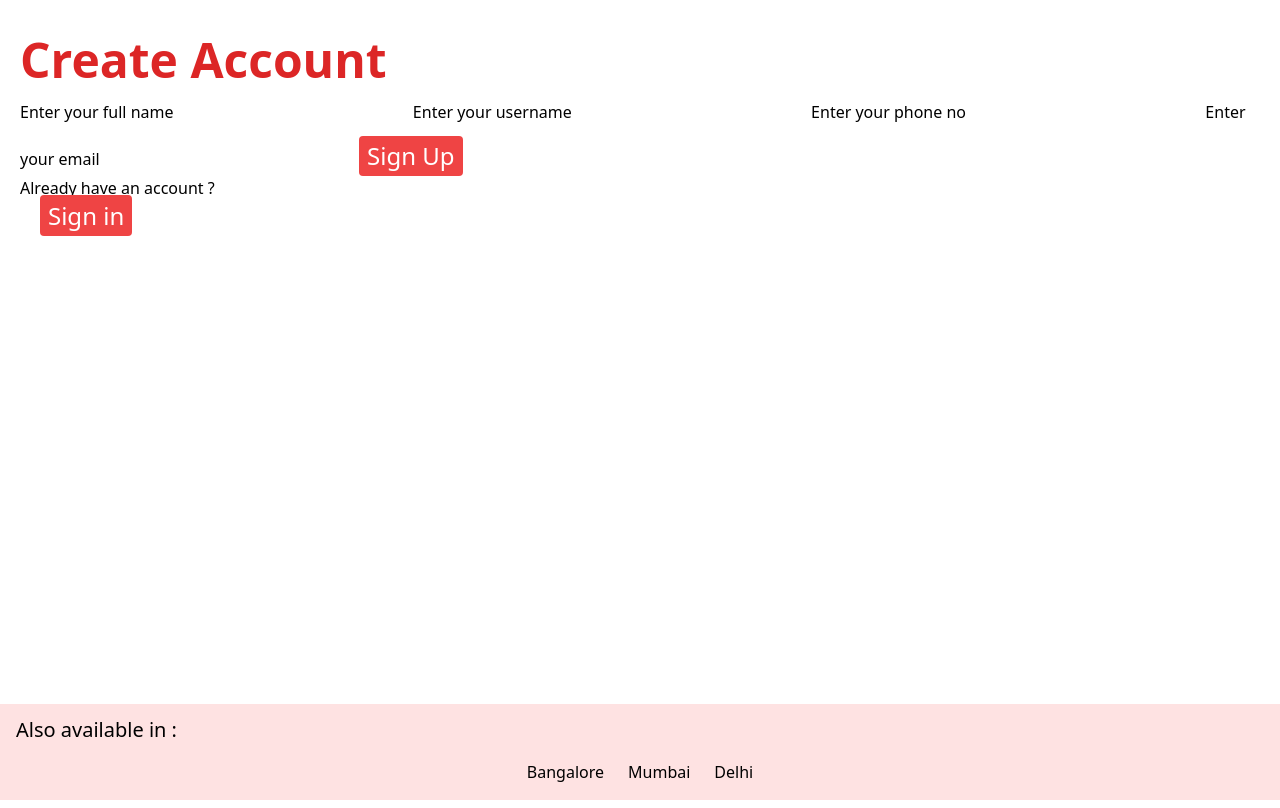
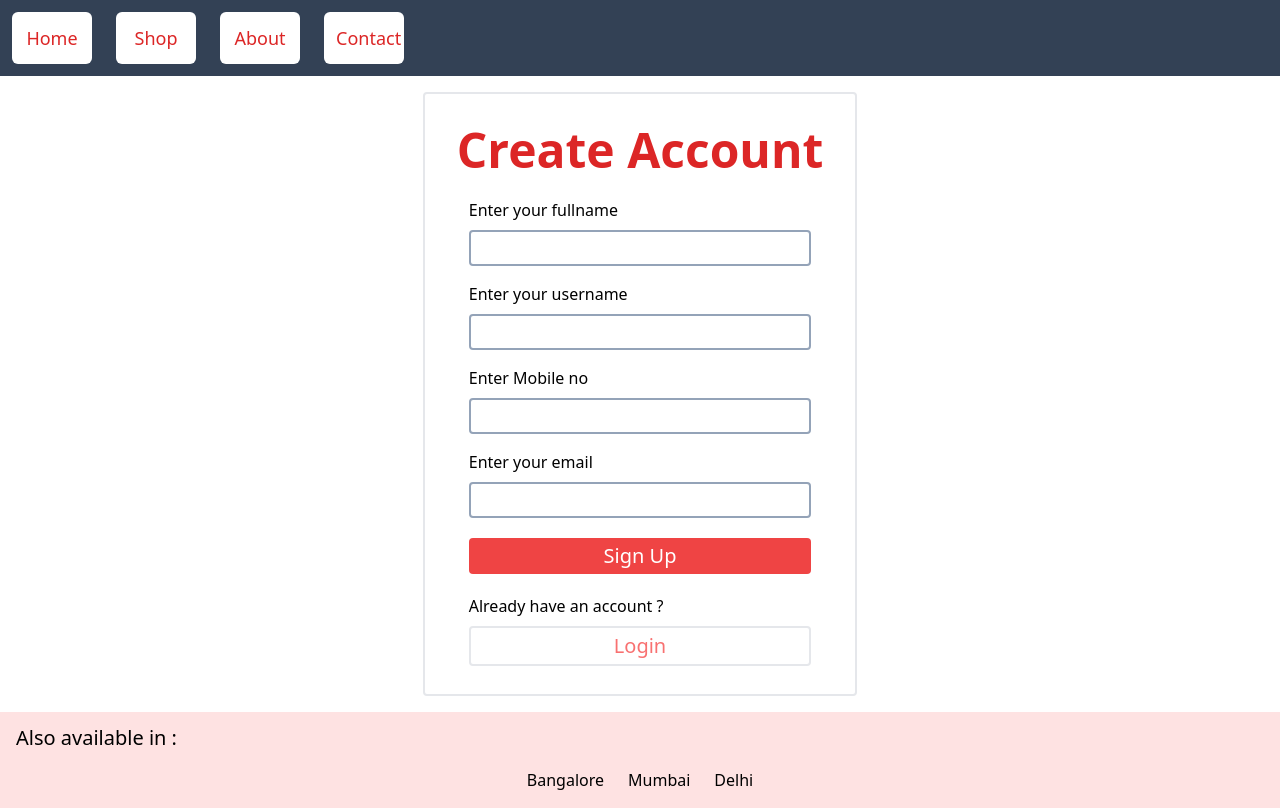
Before and after one commit to chriswilder3/FitFlex, a Django app: page /users/signup/ in a window 1280 px wide. Run offline with Django 5.2, Linux system fonts and the light colour scheme; some libraries are stand-ins or nearby versions.

Commit message:
improved signin and signup templates

```diff
--- a/items/templates/index.html
+++ b/items/templates/index.html
@@ -37,8 +37,12 @@
                 <li class="basis-4 p-3 min-w-20 bg-white mx-3 my-3 border-b-rose-600 rounded-md">
                     <a href="#">Contact</a>
                 </li>
+                <li class=" ml-auto p-3 min-w-20 bg-white my-3 mr-3 border-b-rose-600 rounded-md">
+                    <a href="/users/signin " >
+                        Login
+                     </a>
+                </li>
             </ul>
-             <a href="/users/signin" class=" p-3 min-w-20 bg-white mx-3 my-3 border-b-rose-600 rounded-md"> Login </a>
         </nav>
     </div>
     <div class="jumbotron px-5 pt-5 pb-9">
--- a/users/templates/signup.html
+++ b/users/templates/signup.html
@@ -19,40 +19,71 @@
 </head>
 
 <body class="flex flex-col min-h-screen">
-    <div class="jumbotron px-5 pt-5 pb-9">
+
+    <div class="nav-bar">
+        <nav >
+            <ul class="flex flex-row bg-slate-700
+                text-red-600 text-lg text-center font-medium">
+
+                <li class="basis-4 p-3 min-w-20 bg-white mx-3 my-3 border-b-rose-600 rounded-md">
+                    <a href="/">Home</a>
+                </li>
+                <li class="basis-4 p-3 min-w-20 bg-white mx-3 my-3 border-b-rose-600 rounded-md">
+                    <a href="/items/">Shop</a>
+                </li>
+                <li class="basis-4 p-3 min-w-20  bg-white mx-3 my-3 border-b-rose-600 rounded-md">
+                    <a href="#">About</a>
+                </li>
+                <li class="basis-4 p-3 min-w-20 bg-white mx-3 my-3 border-b-rose-600 rounded-md">
+                    <a href="#">Contact</a>
+                </li>
+            </ul>
+
+        </nav>
+    </div>
+
+
+    <div class="jumbotron px-8 py-4 my-4 mx-auto border-2 rounded">
         <h1 class="text-5xl text-red-600 py-4 font-bold">
             Create Account
         </h1>
-        <form action="" method="POST">
+        <form action="" method="POST" class=" px-3 flex flex-col min-w-64 ">
 
-            <label for="name">Enter your full name</label>
-            <input type="text" name="name" id="username">
+            <label class="basis-4 my-2 " for="name">Enter your fullname</label>
+            <input class="basis-4 border-slate-400 p-1 border-2
+                     focus:border-red-500 mb-2 rounded " type="text" name="name" id="name">
 
-            <label for="username">Enter your username</label>
-            <input type="text" name="username" id="username">
+            <label class="basis-4 my-2 " for="username">Enter your username</label>
+            <input class="basis-4 border-slate-400 p-1 border-2
+                     focus:border-red-500 mb-2 rounded " type="text" name="username" id="username">
 
-            <label for="phone">Enter your phone no</label>
-            <input type="number" name="phone" id="phone">
+            <label class="basis-4 my-2 " for="phone">Enter Mobile no</label>
+            <input class="basis-4 border-slate-400 p-1 border-2
+                     focus:border-red-500 mb-2 rounded " type="number" name="phone" id="phone">
 
-            <label for="email">Enter your email</label>
-            <input type="email" name="email" id="email">
+            <label class="basis-4 my-2 " for="email">Enter your email</label>
+            <input class="basis-4 border-slate-400 p-1 border-2
+                     focus:border-red-500 mb-2 rounded " type="email" name="email" id="email">
 
-
-            <button type="submit" href="/items" class="bg-red-500
+            <button type="submit" href="/items" class="basis-4 bg-red-500
                 hover:bg-red-300 hover:text-slate-500
-                text-white text-2xl px-2 py-1 mt-3 ml-5 rounded">
+                text-white text-xl py-1 mt-3 rounded">
                 Sign Up
             </button>
         </form>
-        <div class="signup-suggest">
-            <p> Already have an account ?</p>
-            <a  href="/users/signin" class="bg-red-500
-                hover:bg-red-300 hover:text-slate-500
-                text-white text-2xl px-2 py-1 mt-3 ml-5 rounded">
-                Sign in
+        <div class="signin-suggest flex flex-col max-w-screen-sm m-3">
+            <p class=" basis-2 my-2"> Already have an account ?</p>
+            <a  href="/users/signin" class="basis-2 border-2
+                hover:bg-slate-200 hover:text-slate-500 text-center
+                 text-xl px-3 text-red-400 py-1 rounded">
+                Login
             </a>
         </div>
     </div>
+
+
+
+
 
     <footer class=" bg-red-100 bottom-0 mt-auto">
         <h3 class=" ml-4 text-xl pt-3">
```
Also changed, not shown: items/templates/item_details.html (+6 -1 lines), items/templates/items.html (+7 -1 lines), users/templates/signin.html (+31 -8 lines).
